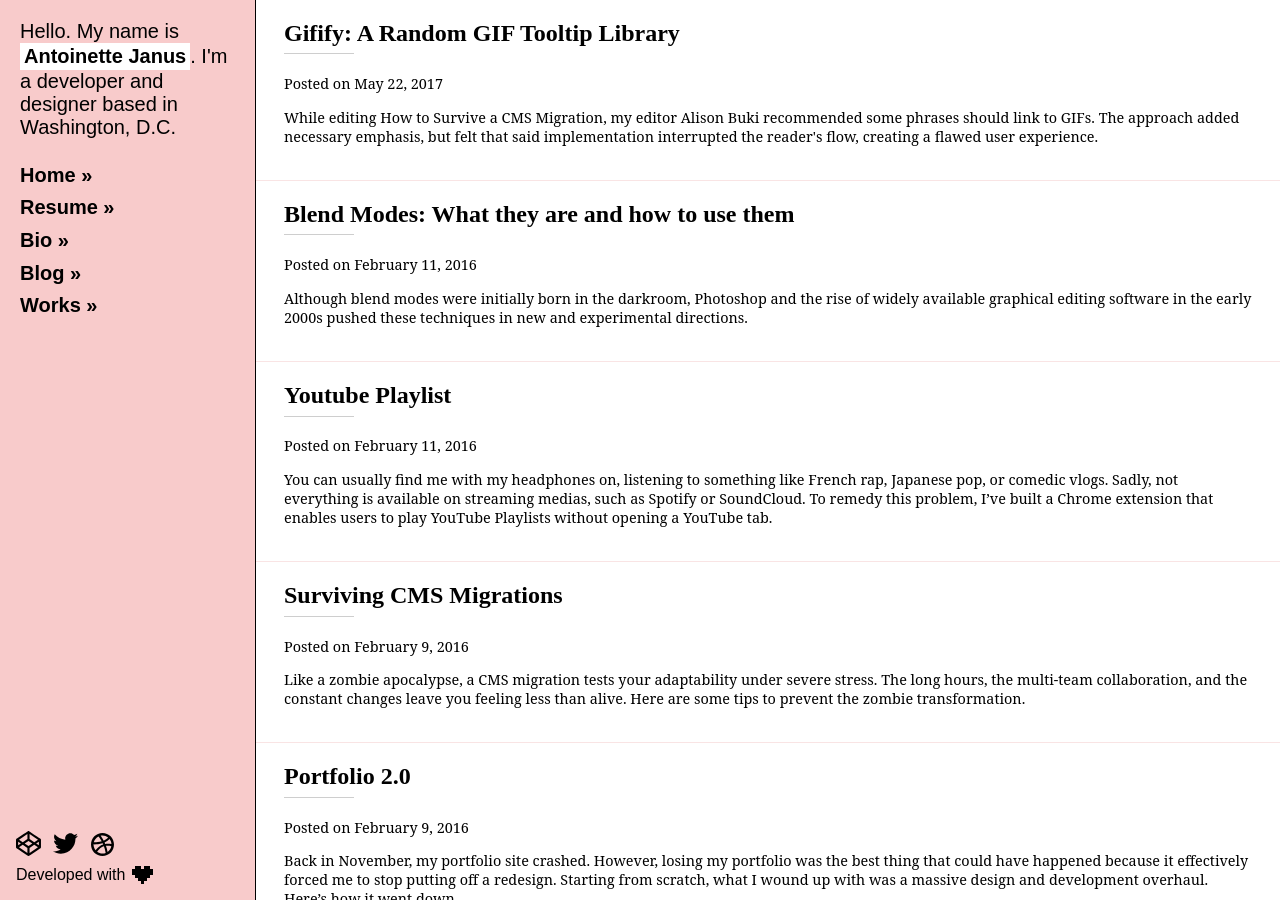
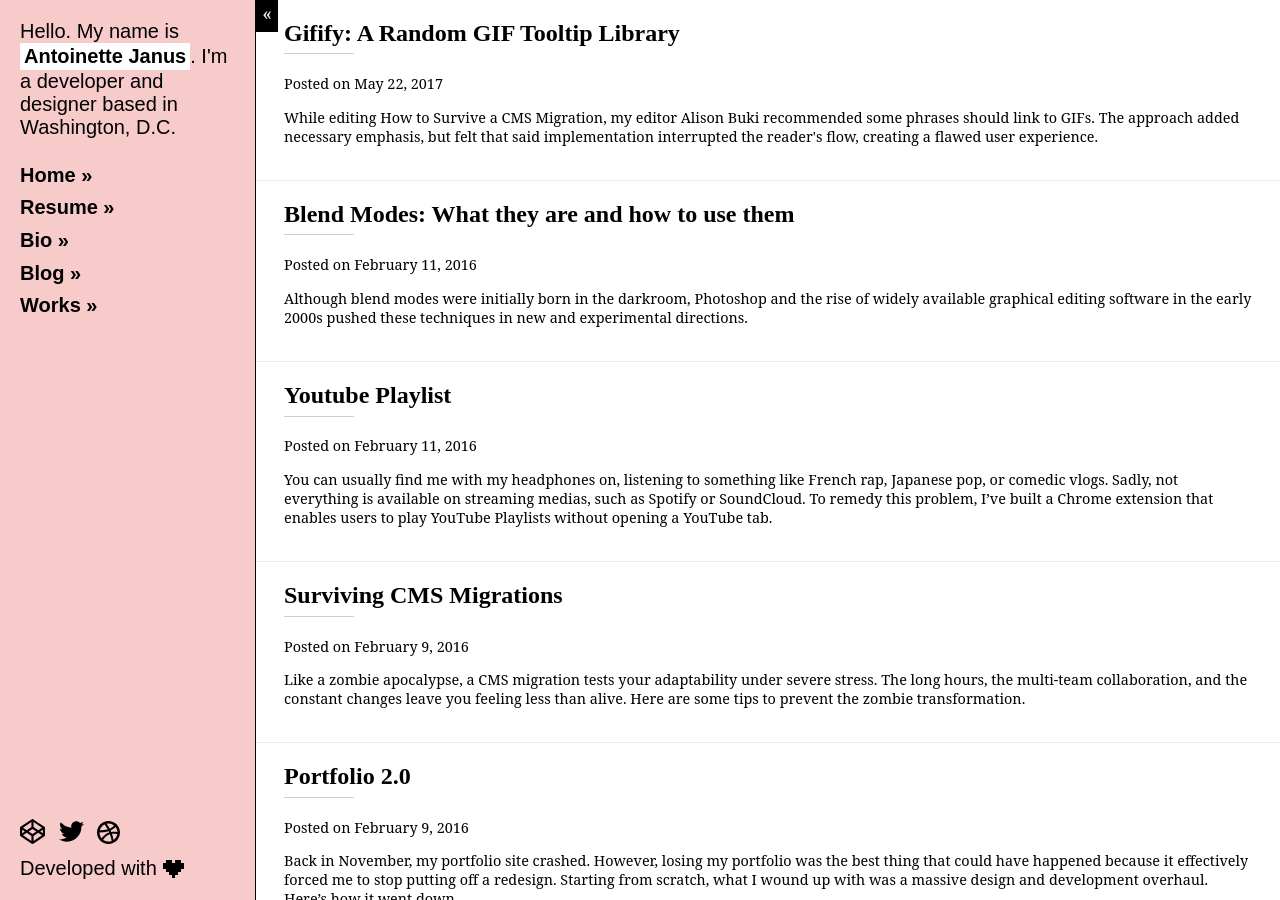
Before and after one commit to twaffl3s/twaffl3s.github.io, a Jekyll site: the page built from index.html, in a window 1280 px wide. Built offline with Jekyll 4.4.1, drawn with Linux system fonts in a browser that asks for light colours; some web fonts are replaced.

Commit message:
Added toggle styles

```diff
--- a/_includes/sidebar.html
+++ b/_includes/sidebar.html
@@ -1,4 +1,7 @@
+<input id="nav-toggle" type="checkbox"/>
+<label for="nav-toggle" class="screen" tabindex="10"></label>
 <nav>
+  <div id="nav-container">
     <p>Hello. My name is <a href="/bio" tabindex="1"><b>Antoinette Janus</b></a>. I'm a developer and designer based in Washington, D.C.</p>
     <ul role="navigation">
       <li>
@@ -17,4 +20,6 @@
         <a data-linktext="Works" tabindex="6" {% if page.title == "Works" %}class="active"{% endif %} href="/works">Works<span>&nbsp;»</span></a>
       </li>
     </ul>
+  </div>
+  {% include footer.html %}
 </nav>
--- a/_layouts/default.html
+++ b/_layouts/default.html
@@ -7,8 +7,6 @@
 		<main role="main">
 			{{content}}
 		</main>
-    {% include footer.html %}
-
     <script src="../js/gifify.min.js"></script>
     <script src="../js/functions.js"></script>
   </body>
--- a/_scss/main.scss
+++ b/_scss/main.scss
@@ -55,6 +55,49 @@ h3 {
   font-size: 1.25em;
   margin: 0 0 0.25em;
 }
+
+// Toggle nav styles
+input[type="checkbox"]{
+  display: none;
+}
+#nav-toggle {
+  & + label {
+    display: block;
+    position: absolute;
+    left: 20%;
+    width: 1.4rem;
+    height: 2rem;
+    background: black;
+    z-index: 1000;
+    &:before {
+      content: '«';
+      color: $blush_pink;
+      width: 100%;
+      text-align: center;
+      display: block;
+      font-size: 1.2rem;
+    }
+  }
+  &:checked + label {
+    left: 0;
+    &:before {
+      content: '»';
+    }
+    & ~ nav {
+      width: 0%;
+      #footer {
+        #social-media, #made-cont {
+          white-space: nowrap;
+        }
+      }
+    }
+    & ~ main {
+      width: 100%;
+    }
+  }
+}
+// End toggle styles
+
 nav {
   position: absolute;
   top: 0;
@@ -68,7 +111,11 @@ nav {
   font-weight: 400;
   font-size: 1.25em;
   z-index: 4;
-  padding: 0 1em;
+  transition: 0.2s;
+  overflow: hidden;
+  #nav-container {
+    margin: 0 1em;
+  }
   p a {
     color: black;
     padding: 2px 4px;
@@ -153,6 +200,7 @@ main {
   padding: 0;
   background: $blush_pink;
   overflow: hidden;
+  transition: 0.2s;
   > article, > #resume, .post-list {
     overflow-y: auto;
     height: 100%;
@@ -175,7 +223,7 @@ main {
   }
 }
 #footer {
-  width: 20%;
+  width: 100%;
   position: absolute;
   bottom: 0;
   left: 0;
@@ -212,15 +260,15 @@ main {
     z-index: 2;
     margin-top: 0.1em;
     clear: both;
+    > * {
+      display: inline-block;
+      vertical-align: middle;
+    }
     #made-with {
       text-align: right;
       padding-right: 12px;
-      position: relative;
-      float: left;
     }
     #heart {
-      display: block;
-      float: left;
       margin-left: 0.2rem;
       height: 18px;
       width: 21px;
```
Also changed, not shown: _includes/main.min.css, css/main.min.css. Lines whose indentation alone changed are shown as unchanged.
